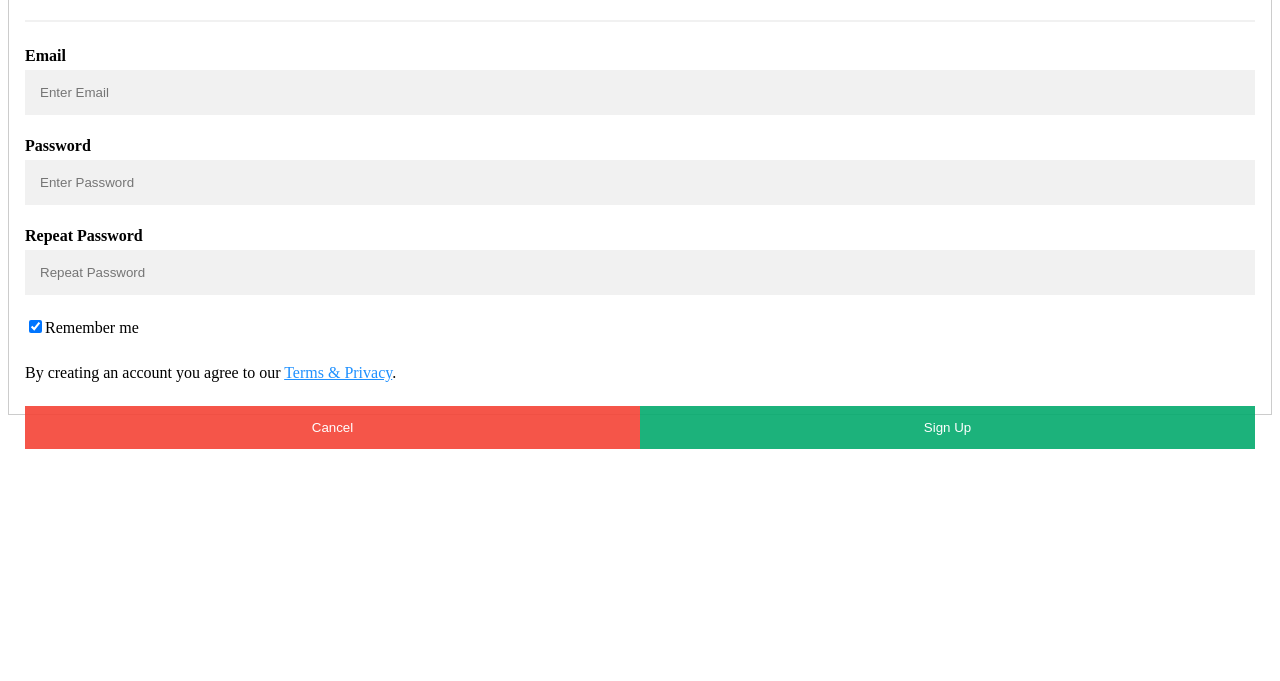
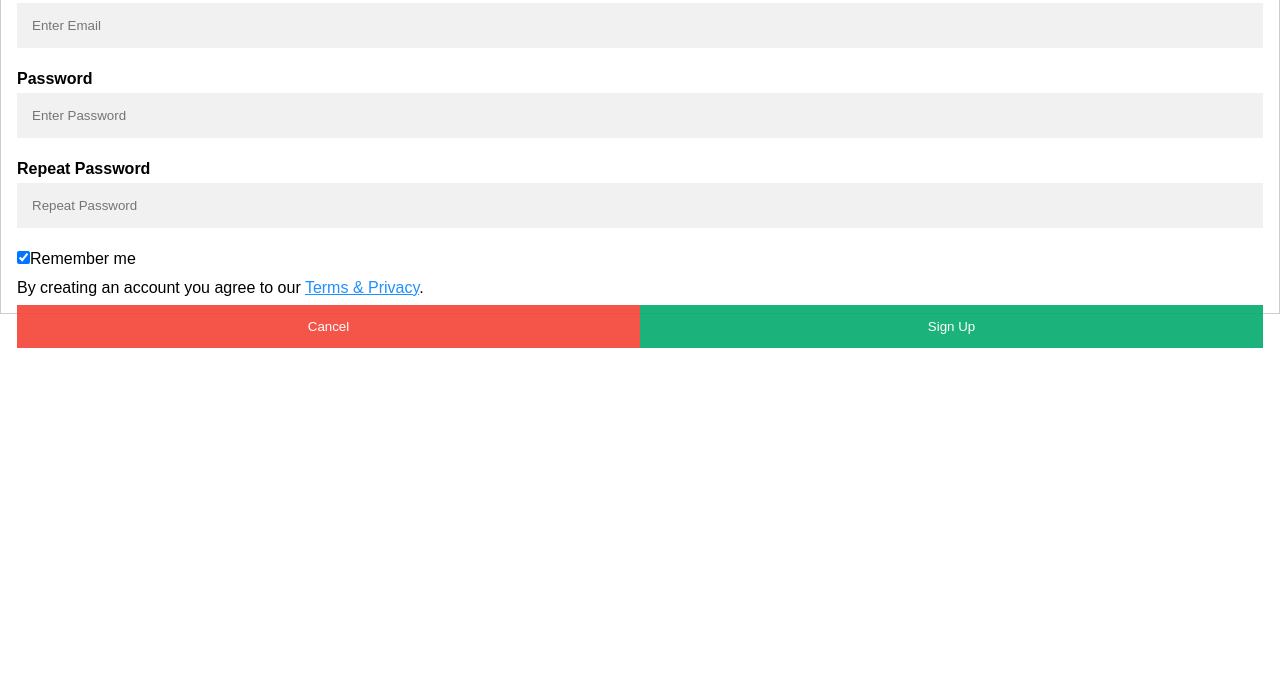
Before and after one commit to The-DigitalAcademy/sinesipho-email, a plain HTML site: page index.html in a window 1280 px wide. Shown: the part 119-800 px from the top of the page. Drawn offline with Linux system fonts and the light colour scheme.

Commit message:
wanted to change css

```diff
--- a/style.css
+++ b/style.css
@@ -1,3 +1,12 @@
+*{
+  margin: 0;
+  padding: 0;
+  box-sizing: border-box;
+  font-family: 'poppins', sans-serif;
+}
+
+
+
 * {box-sizing: border-box;}
 
 /* Full with input fields */
```
